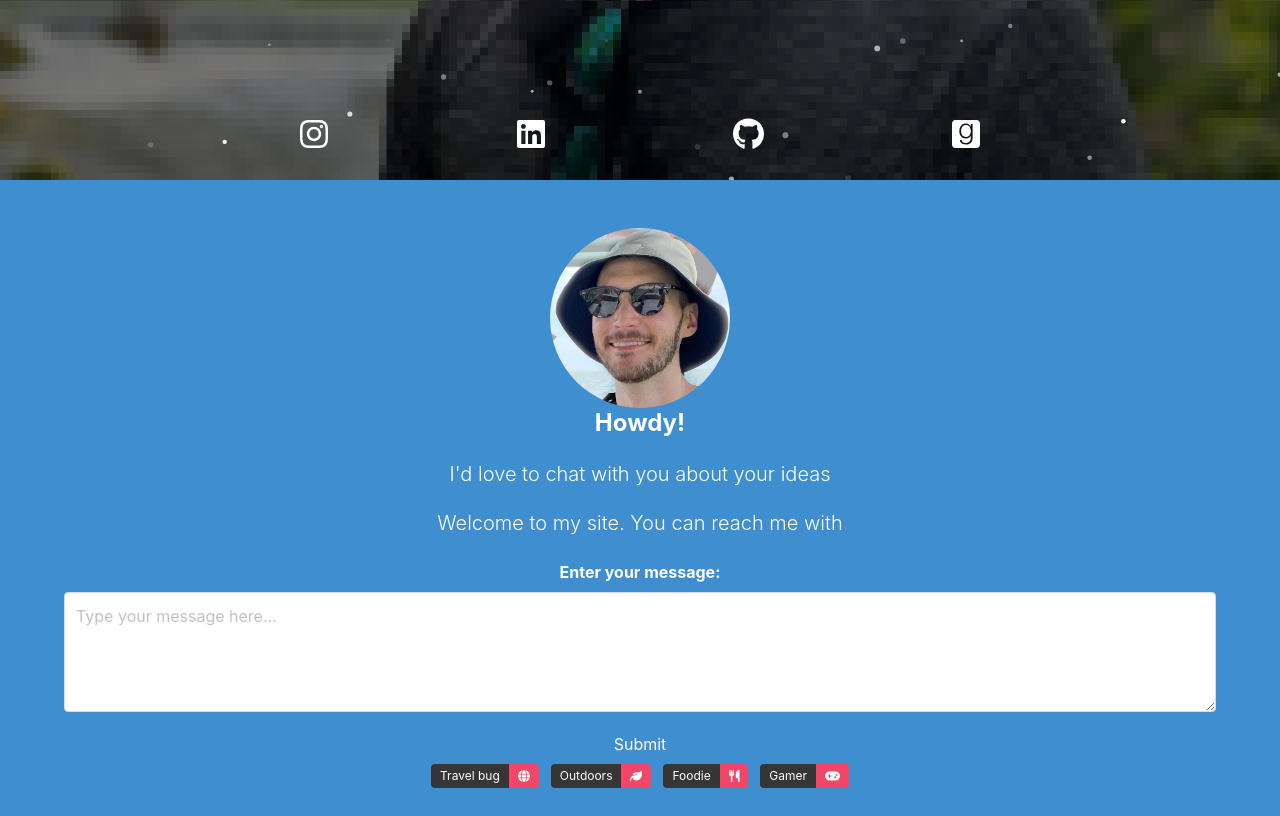
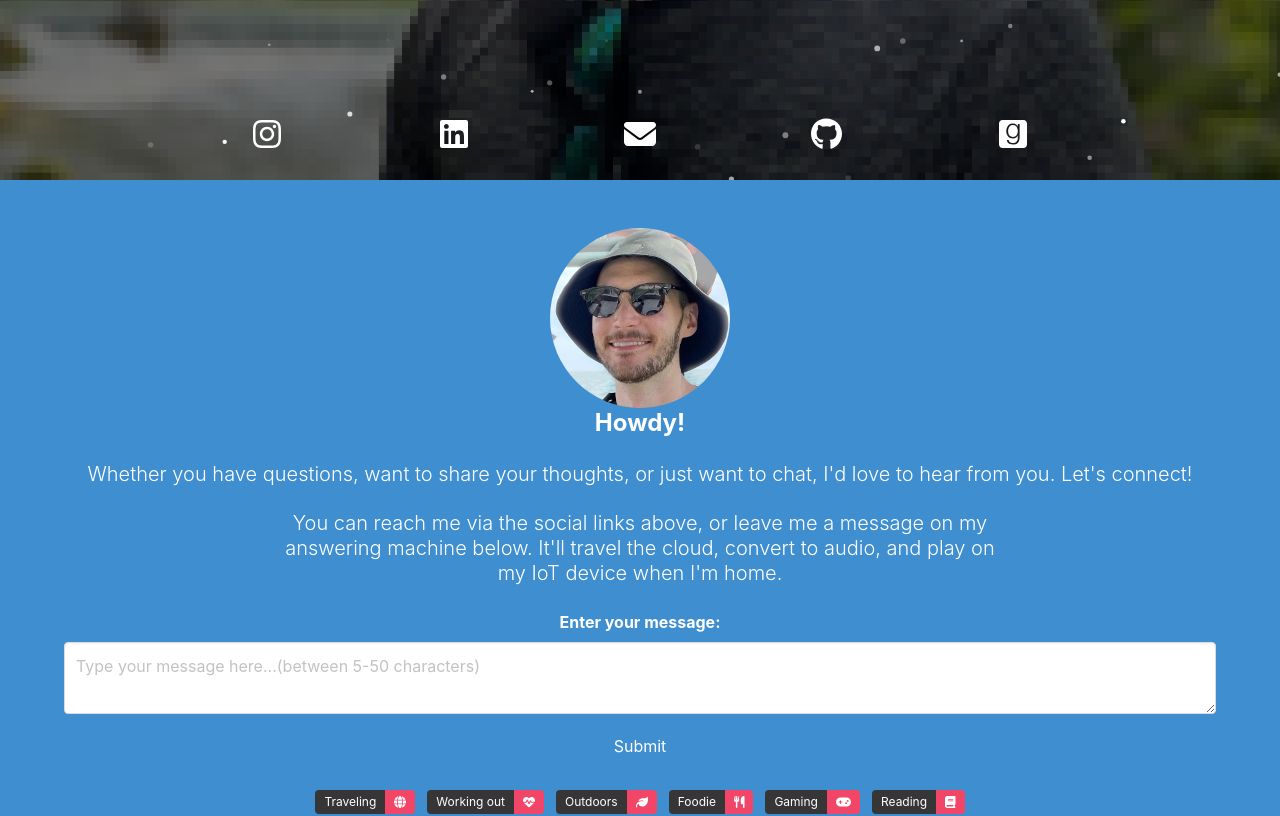
Before and after one commit to Apapora/personal-website, a React (Create React App) app: page / in a window 1280 px wide. Shown: the part 620-1436 px from the top of the page. Built offline with nearby package versions, Linux system fonts and the light colour scheme.

Commit message:
Aboutme txt edit

```diff
--- a/src/components/sections/AboutMe.js
+++ b/src/components/sections/AboutMe.js
@@ -8,10 +8,13 @@ function AboutMe() {
   const [message, setMessage] = useState("");
   const [errorMessage, setErrorMessage] = useState("");
   const [messageReceived, setMessageReceived] = useState(false); // state to track message received
+  const [tooManyRequests, setTooManyRequests] = useState(false);
 
   const handleMessageChange = (e) => {
     setMessage(e.target.value);
     setErrorMessage(""); // Clear any previous error messages when typing
+    setTooManyRequests(false); // Reset tooManyRequests state
+    setMessageReceived(false);
   };
 
   const handleSubmit = async (e) => {
@@ -35,8 +38,8 @@ function AboutMe() {
       // Handle error
       if (error.response && error.response.status === 429) {
         // Handle 429 error (Too Many Requests)
-        // Display custom message to the user
-        setErrorMessage("My answering machine is currently full. Please try again tomorrow");
+        setTooManyRequests(true)
+        //setErrorMessage("My answering machine is currently full. Please try again tomorrow");
       } else {
         // Handle other errors
         setErrorMessage("An error occurred while processing your request.");
@@ -48,8 +51,6 @@ function AboutMe() {
   return (
     <section className="section has-background-info" id="aboutMe">
       <div className="container has-text-centered">
-
-
         <figure className="image container is-180x180">
           <img
             width="180px"
@@ -63,16 +64,21 @@ function AboutMe() {
         <p className="subtitle is-4 has-text-white has-text-weight-bold">
           {Resume.basics.x_title}
         </p>
-        <div className="subtitle is-5 has-text-white has-text-weight-light summary-text" dangerouslySetInnerHTML={{__html: Resume.basics.summary}}>
+        <div className="subtitle is-5 has-text-white has-text-weight-light" dangerouslySetInnerHTML={{__html: Resume.basics.summary}}>
         </div>
         <div className="subtitle is-5 has-text-white has-text-weight-light summary-text">
           <p>
-            Welcome to my site. You can reach me with
+            You can reach me via the social links above, or leave me a message on my answering machine below. It'll travel the cloud, convert to audio, and play on my IoT device when I'm home.
           </p>
         </div>
         {messageReceived ? ( // Conditional rendering based on messageReceived state
           <p className="subtitle is-4 has-text-white has-text-weight-bold">
             Message received!
+          </p>
+        ) : (
+          tooManyRequests ? (
+            <p className="subtitle is-4 has-text-white has-text-weight-bold">
+              The answering machine is full. Please try again tomorrow.
             </p>
           ) : (
             <form onSubmit={handleSubmit}>
@@ -83,8 +89,8 @@ function AboutMe() {
                     className="textarea"
                     value={message}
                     onChange={handleMessageChange}
-                  placeholder="Type your message here..."
-                  rows="4"
+                    placeholder="Type your message here...(between 5-50 characters)"
+                    rows="2"
                   ></textarea>
                 </div>
                 {errorMessage && <p className="help is-danger">{errorMessage}</p>}
@@ -95,8 +101,10 @@ function AboutMe() {
                     Submit
                   </button>
                 </div>
+                <br />
               </div>
             </form>
+          )
         )}
         <div className="container interests">
           <div className="field is-grouped is-grouped-multiline has-text-centered">
--- a/src/resume.json
+++ b/src/resume.json
@@ -5,7 +5,7 @@
     "picture": "images/cjohn.webp",
     "x_pictureFallback": "images/cjohn.jpg",
     "x_title": "Howdy!",
-    "summary": "I'd love to chat with you about your ideas",
+    "summary": "Whether you have questions, want to share your thoughts, or just want to chat, I'd love to hear from you. Let's connect!",
     "location": {
       "country": "Taiwan",
       "countryCode": "TW",
@@ -25,6 +25,12 @@
         "x_icon": "fab fa-2x fa-linkedin"
       },
       {
+        "network": "Email",
+        "username": "chadmanj@proton.me",
+        "url": "mailto:chadmanj@proton.me",
+        "x_icon": "fa fa-2x fa-envelope"
+      },
+      {
         "network": "GitHub",
         "username": "",
         "url": "https://github.com/apapora",
@@ -33,7 +39,7 @@
       {
         "network": "GoodReads",
         "username": "",
-        "url": "https://www.goodreads.com/user/show/130857021-chad-jo",
+        "url": "https://www.goodreads.com /user/show/130857021-chad-jo",
         "x_icon": "fab fa-2x fa-goodreads"
       }
     ]
@@ -209,8 +215,12 @@
   ],
   "interests": [
     {
-      "name": "Travel bug",
+      "name": "Traveling",
       "x_icon": "fa-globe"
+    },
+    {
+      "name": "Working out",
+      "x_icon": "fa-heartbeat"
     },
     {
       "name": "Outdoors",
@@ -221,8 +231,12 @@
       "x_icon": "fa-utensils"
     },
     {
-      "name": "Gamer",
+      "name": "Gaming",
       "x_icon": "fa-gamepad"
+    },
+    {
+      "name": "Reading",
+      "x_icon": "fa-book"
     }
   ]
 }
```
Lines whose indentation alone changed are shown as unchanged.
